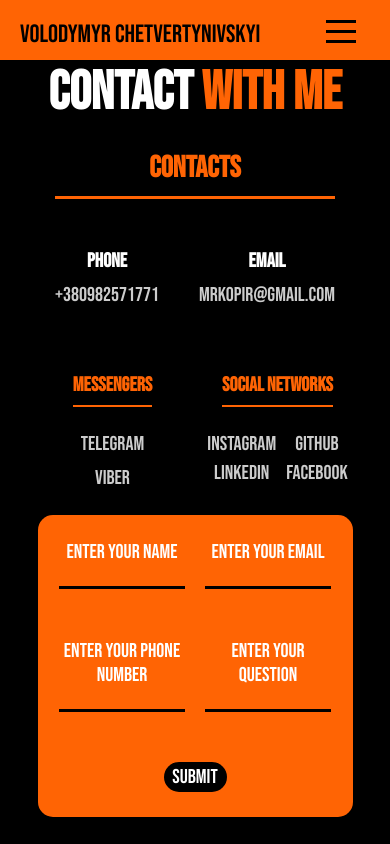
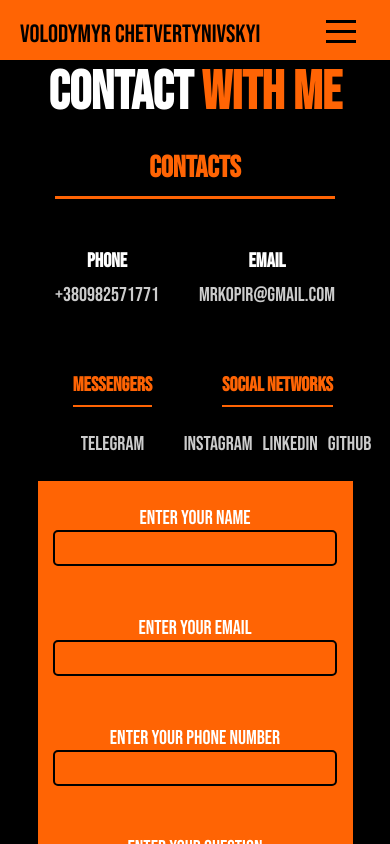
Before and after one commit to Mrkopir/Partfolio, a React (Create React App) app in the folder client/: page /contact in a window 390 px wide. Shown: the top 844 px of the page. Built offline with nearby package versions, Linux system fonts and the light colour scheme; a web font is replaced by a local one.

Commit message:
fixed some bugs WIP

```diff
--- a/client/src/pages/contact.page/contact.page.css
+++ b/client/src/pages/contact.page/contact.page.css
@@ -7,7 +7,7 @@ body {
     background-color: black;
     color: white;
     overflow: hidden;
-    height: 88vh;
+    height: 100vh;
 }
 
 input:focus {
@@ -18,6 +18,7 @@ input:focus {
     display: flex;
     flex-direction: column;
     flex: 1;
+    justify-content: center;
 }
 
 .ContactPageMainText{
@@ -108,13 +109,19 @@ input:focus {
     color: #ccc;
     margin: 5px 0;
     font-family: 'Bebas Neue', sans-serif;
+    text-decoration: none;
+}
+
+.MessengerColumn a, .SocialColumn a {
+    text-decoration: none;
 }
 
 .SocialColumnRow{
     display: flex;
     justify-content: space-around;
+    gap: 30px;
+    text-align: center;
 }
-
 
 .ContactPageRight{
     flex: 1;
@@ -134,7 +141,6 @@ input:focus {
     flex-direction: column;
     align-items: center;
     background-color: #FF6404;
-    border-radius: 15px;
     width: 80%;
     max-height: 100%;
     padding: 20px;
@@ -151,11 +157,19 @@ input:focus {
 .ContactPageForm form div input{
     background: none;
     border: none;
-    border-bottom: 3px solid black;
+    border: 2px solid black;
+    border-radius: 5px;
     height: 30px;
     font-size: 30px;
     color: white;
     font-family: 'Bebas Neue', sans-serif;
+}
+
+.ContactPageForm form div input:focus{
+    border: none;
+    border-bottom: 2px solid black;
+    border-radius: 0;
+    transition: 2s;
 }
 
 .ContactPageForm form div label{
@@ -266,11 +280,6 @@ input:focus {
         width: 60%;
     }
 
-    .SocialColumnRow {
-        gap: 30px;
-        text-align: center;
-    }
-
     .ContactTopSection h2 {
         font-size: 30px;
     }
@@ -313,7 +322,6 @@ input:focus {
     }
 
     .ContactPageForm form div input {
-        height: 20px;
         font-size: 20px;
     }
 
@@ -329,15 +337,12 @@ input:focus {
 
 @media (max-width: 768px) {
     .ContactPageForm form {
-        flex-direction: row;
-        flex-wrap: wrap;
         justify-content: center;
         width: 90%;
     }
 
     .ContactPageForm form div {
-        width: 40%;
-        margin: 25px 10px;
+        width: 90%;
     }
 
     .ContactPageForm form div label {
--- a/client/src/pages/contact.page/contact.page.data.jsx
+++ b/client/src/pages/contact.page/contact.page.data.jsx
@@ -18,20 +18,14 @@ export default function ContactPageData() {
             <div className="ContactBottomRow">
                 <div className="MessengerColumn">
                     <h2>Messengers</h2>
-                    <p>Telegram</p>
-                    <p>Viber</p>
+                    <a href="https://t.me/DiSp4tCheer"><p>Telegram</p></a>
                 </div>
                 <div className="SocialColumn">
                     <h2>Social Networks</h2>
                     <div className="SocialColumnRow">
-                        <div>
-                            <p>Instagram</p>
-                            <p>LinkedIn</p>
-                        </div>
-                        <div>
-                            <p>GitHub</p>
-                            <p>Facebook</p>
-                        </div>
+                        <a href="https://www.instagram.com/vova_chetvertinovski?igsh=MW01ZnZ4cmp4d2ZxMw%3D%3D&utm_source=qr"><p>Instagram</p></a>
+                        <a href="https://www.linkedin.com/in/vova-chetvertynivskyi-095706370"><p>LinkedIn</p></a>
+                        <a href="https://github.com/Mrkopir"><p>GitHub</p></a>
                     </div>
                 </div>
             </div>
--- a/client/src/pages/contact.page/contact.page.form.jsx
+++ b/client/src/pages/contact.page/contact.page.form.jsx
@@ -3,6 +3,7 @@ import ContactSender from "./contact.sender"
 
 export default function ContactPageForm () {
     const [data, setData] = useState({})
+    const [error, setError] = useState(false)
 
     const onHandleChange = (e) => {
         const {name, value} = e.target
@@ -10,10 +11,14 @@ export default function ContactPageForm () {
             ...prev,
             [name]: value
         }))
+        setError(false)
     }
 
     const onHandleSubmit = async (e) => {
+        e.preventDefault()
+        if (!data.name || !data.email || !data.phone || !data.question) return setError(true)
         await ContactSender(data)
+        window.location.reload();
     }
 
     return(
@@ -36,7 +41,10 @@ export default function ContactPageForm () {
                     <input id = "question" name = "question" onChange={onHandleChange} />
                 </div>
                 <div className="Button">
-                <button type="submit">Submit</button>
+                    <button type="submit">Submit</button>
+                </div>
+                <div style={{display: error === true ? "block" : "none", textAlign: "center", fontFamily: "'Bebas Neue', sans-serif", margin: "0", fontSize: "clamp(1.25rem, 0.893rem + 1.786vw, 3.75rem)"}}>
+                    <p style={{margin: "0"}}>Please fill in all the fields</p>
                 </div>
             </form>
         </div>
--- a/client/src/pages/contact.page/contact.sender.js
+++ b/client/src/pages/contact.page/contact.sender.js
@@ -3,9 +3,11 @@ import axios from "axios";
 export default function ContactSender (data) {
     axios.post("https://partfolio-jeft.onrender.com/api/sendData", data)
     .then(response => {
+    alert("Успіх")
     console.log("Успіх:", response.data);
     })
     .catch(error => {
+      alert("Помилка")
     console.error("Помилка:", error.message);
   });
 }
--- a/client/src/pages/main.page/about.section/about.section.left.list.jsx
+++ b/client/src/pages/main.page/about.section/about.section.left.list.jsx
@@ -5,7 +5,7 @@ export default function AboutSectionLeftList() {
 
     const moveLeft = useTransform(scrollYProgress, [0, 1], [100, 0])
     const moveRight = useTransform(scrollYProgress, [0, 1], [-100, 0])
-    const moveDown = useTransform(scrollYProgress, [0, 1], [-100, 0])
+    const moveDown = useTransform(scrollYProgress, [0, 1], [100, 0])
     const opacity = useTransform(scrollYProgress, [0, 1], [0, 1])
     return (
         <div className="AboutSectionLeftList">
--- a/client/src/pages/main.page/about.section/about.section.right.image.jsx
+++ b/client/src/pages/main.page/about.section/about.section.right.image.jsx
@@ -7,10 +7,9 @@ export default function AboutSectionRightImage() {
     const { scrollYProgress } = useScroll();
 
     const moveUp = useTransform(scrollYProgress, [0, 1], [100, 0]);
-    const opacity = useTransform(scrollYProgress, [0, 1], [0, 1]);
 
     return (
-        <motion.div style={{ y: moveUp, opacity: opacity }}>
+        <motion.div style={{ y: moveUp }}>
             <div className="AboutSectionRightImage" ref={ref}>
                 <picture>
                     <img src={photo} alt="AboutImage" />
--- a/client/src/pages/main.page/hero.section/hero.section.text.jsx
+++ b/client/src/pages/main.page/hero.section/hero.section.text.jsx
@@ -26,7 +26,7 @@ export default function HeroSectionText() {
         <motion.div
           style={{x: moveLeft, opacity: opacity}}
         >
-          <button>My Works</button>
+          <a href="/works"><button>My Works</button></a>
         </motion.div>
     </div>
   )
```
